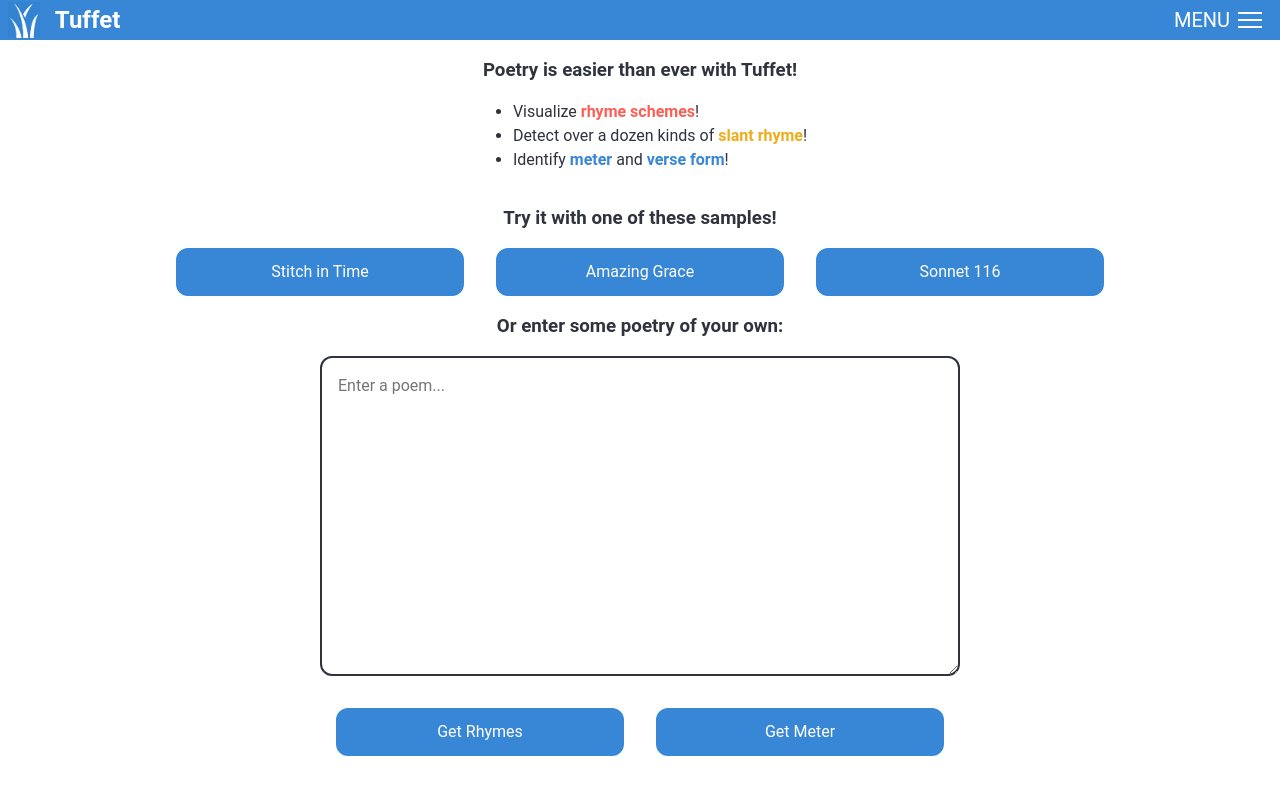
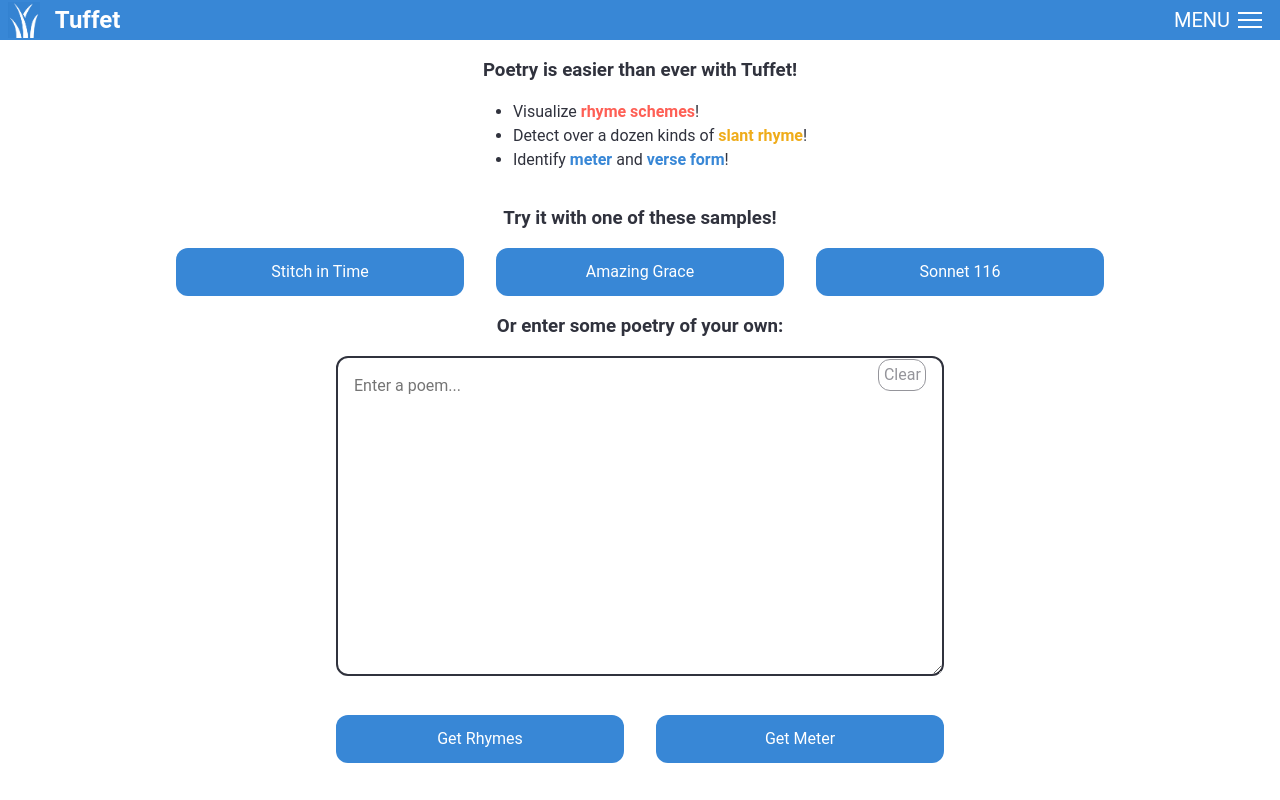
Before and after one commit to SamuelPerrin/tuffet, a React (Create React App) app in the folder iambe/: page / in a window 1280 px wide. Built offline with nearby package versions, Linux system fonts and the light colour scheme.

Commit message:
adds clear button to TextArea

```diff
--- a/iambe/src/components/Home.js
+++ b/iambe/src/components/Home.js
@@ -69,7 +69,7 @@ const Home = props => {
         </ButtonRow>
         <form style={{width:'100%', display:'flex', flexFlow:'column nowrap', alignItems:'center', justifyContent:'center'}}>
           <h3>Or enter some poetry of your own:</h3>
-          <TextArea value={poem} onChange={handleChange} placeholder="Enter a poem..." />
+          <TextArea value={poem} onChange={handleChange} placeholder="Enter a poem..." setValue={setPoem} />
           <ButtonRow>
             <Button onClick={submitRhymes}>Get Rhymes</Button>
             <Button onClick={submitMeter}>Get Meter</Button>
--- a/iambe/src/components/styled/Button.js
+++ b/iambe/src/components/styled/Button.js
@@ -2,19 +2,35 @@ import React from 'react';
 import styled from 'styled-components';
 
 const ButtonWrapper = styled.button`
-  color:${props => props.theme.white};
+  color: ${props => {
+    switch(props.variant) {
+      case 'clear':
+        return props.theme.gray;
+      default:
+        return props.theme.white;
+    }
+  }};
   cursor: pointer;
   outline: none;
-  border: none;
+  border: ${props => {
+    switch(props.variant) {
+      case 'clear':
+        return '1px solid ' + props.theme.gray;
+      default:
+        return 'none';
+    }
+  }};
   border-radius: ${props => props.theme.borderRadius};
   background-color: ${props => {
     switch(props.variant) {
       case 'danger':
-        return props.theme.dangerColor
+        return props.theme.dangerColor;
       case 'disabled':
-        return props.theme.disabledColor
+        return props.theme.disabledColor;
+      case 'clear':
+        return 'rgba(255,255,255,0.5)';
       default:
-        return props.theme.blue
+        return props.theme.blue;
     }
   }};
 
@@ -24,7 +40,7 @@ const ButtonWrapper = styled.button`
       case 'small':
         return 'auto';
       default:
-        return props.theme.buttonWidth
+        return props.theme.buttonWidth;
     }
   }};
   padding: ${props => {
@@ -40,15 +56,24 @@ const ButtonWrapper = styled.button`
   margin: ${props => props.theme.space};
 
   &:hover{
-    color:${props => props.theme.pale};
+    color:${props => {
+      switch (props.variant) {
+        case 'clear':
+          return props.theme.white;
+        default:
+          return props.theme.pale;
+      }}
+    };
     background-color: ${props => {
       switch(props.variant) {
         case 'danger':
-          return '#EE4F45'
+          return '#EE4F45';
         case 'disabled':
-          return '#85858B'
+          return '#85858B';
+        case 'clear':
+          return props.theme.gray;
         default:
-          return '#2877C6'
+          return '#2877C6';
       }
     }};
 
--- a/iambe/src/components/styled/TextArea.js
+++ b/iambe/src/components/styled/TextArea.js
@@ -1,7 +1,29 @@
 import React from 'react';
 import styled from 'styled-components';
+import Button from './Button';
 
-const TextAreaWrapper = styled.textarea`
+const TextAreaWrapper = styled.div`
+  position:relative;
+
+  @media (max-width:650px) {
+    width:80%;
+  }
+
+  @media (min-width:650px) {
+    width:40rem;
+  }
+
+  button {
+    position:absolute;
+    top:3px;
+    right:1.1rem;
+    width:3rem;
+    height:2rem;
+    padding:0;
+  }
+`
+
+const StyledTextArea = styled.textarea`
   width: calc(100% - 2rem);
   max-width: ${props => props.theme.textAreaWidth};
   margin: ${props => props.theme.space};
@@ -15,10 +37,29 @@ const TextAreaWrapper = styled.textarea`
 `
 
 export default function TextArea(props) {
-  const {onChange, value, name, placeholder, ...rest} = props;
+  const {onChange, value, setValue, name, placeholder, ...rest} = props;
+
+  const clearText = e => {
+    e.preventDefault();
+    setValue("");
+  }
+
   return(
-    <TextAreaWrapper {...rest} name={name} value={value} onChange={onChange} placeholder={placeholder} rows='15' />
-      // <textarea name={name} value={value} onChange={onChange} placeholder={placeholder}/>
-    // </TextAreaWrapper>
+    <TextAreaWrapper>
+      <StyledTextArea
+        {...rest}
+        name={name}
+        value={value}
+        onChange={onChange}
+        placeholder={placeholder}
+        rows='15'
+      />
+      <Button
+        onClick={clearText}
+        variant='clear'
+      >
+        Clear
+      </Button>
+    </TextAreaWrapper>
   )
 }
```
